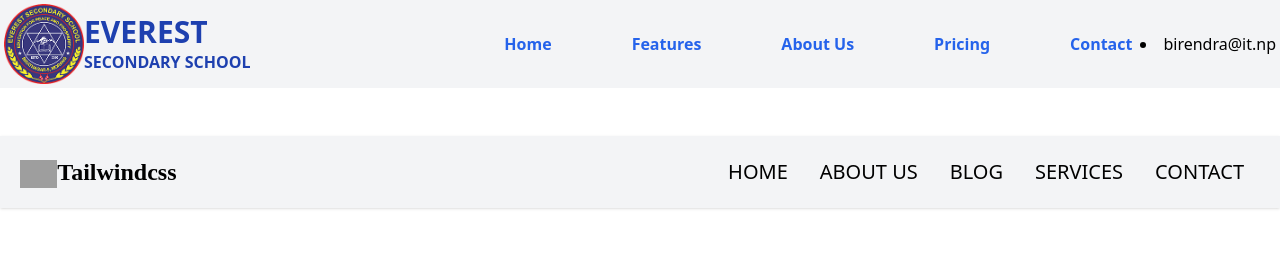
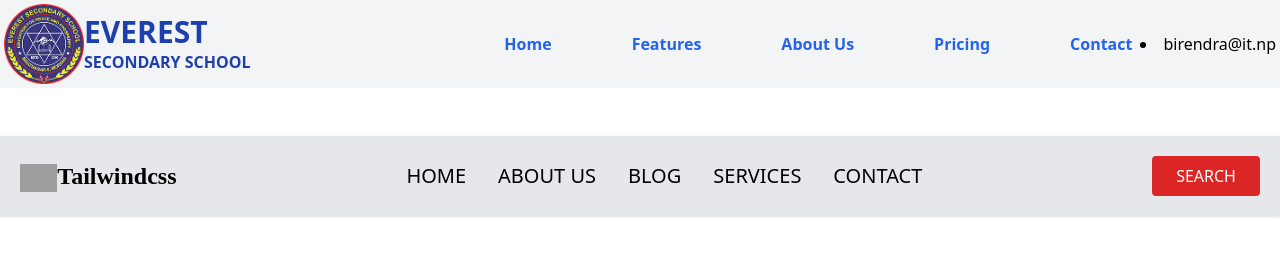
Before and after one commit to abhisekh12345/M17Task1, a plain HTML site: page index1.html in a window 1280 px wide. Drawn offline with nearby package versions, Linux system fonts and the light colour scheme; grey boxes are pictures that could not be loaded.

Commit message:
nav bar updated

```diff
--- a/index1.html
+++ b/index1.html
@@ -44,18 +44,24 @@
 
 
           <!--Navigation Bar 2-->
-    <nav class="p-5 bg-gray-100 shadow md:flex md:items-center md:justify-between">
+    <nav class="p-5 bg-gray-200 shadow md:flex md:items-center md:justify-between">
         <div>
         <span class="text-2xl font-bold font-[poppins] cursor-pointer">
             <img class="h-7 inline" src="https://upload.wikimedia.org/wikipedia/commons/d/d5/Tailwind_CSS_Logo.svg">Tailwindcss</span>
         </div>
+        <div>
         <ul class="md:flex md:items-center md:justify-between">
             <li class="text-xl hover:text-blue-600 mx-4"><a href="#">HOME</a></li>
             <li class="text-xl hover:text-blue-600 mx-4"><a href="#">ABOUT US</a></li>
             <li class="text-xl hover:text-blue-600 mx-4"><a href="#">BLOG</a></li>
             <li class="text-xl hover:text-blue-600 mx-4"><a href="#">SERVICES</a></li>
             <li class="text-xl hover:text-blue-600 mx-4"><a href="#">CONTACT</a></li>
+
         </ul>
+    </div>
+        <div>
+            <button class="bg-red-600 text-white px-6 py-2 round duration-500 hover:bg-red-800 rounded">SEARCH</button>
+        </div>
     </nav>
 
 
```
